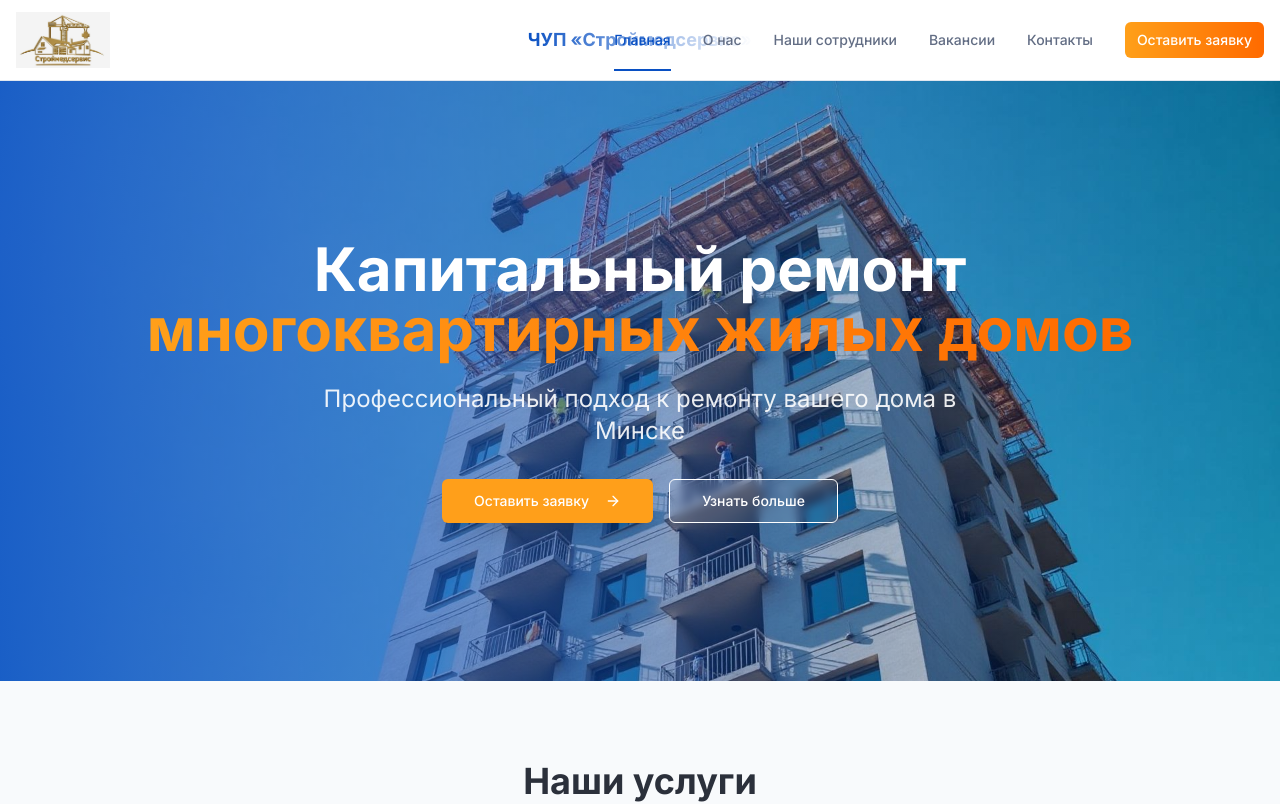
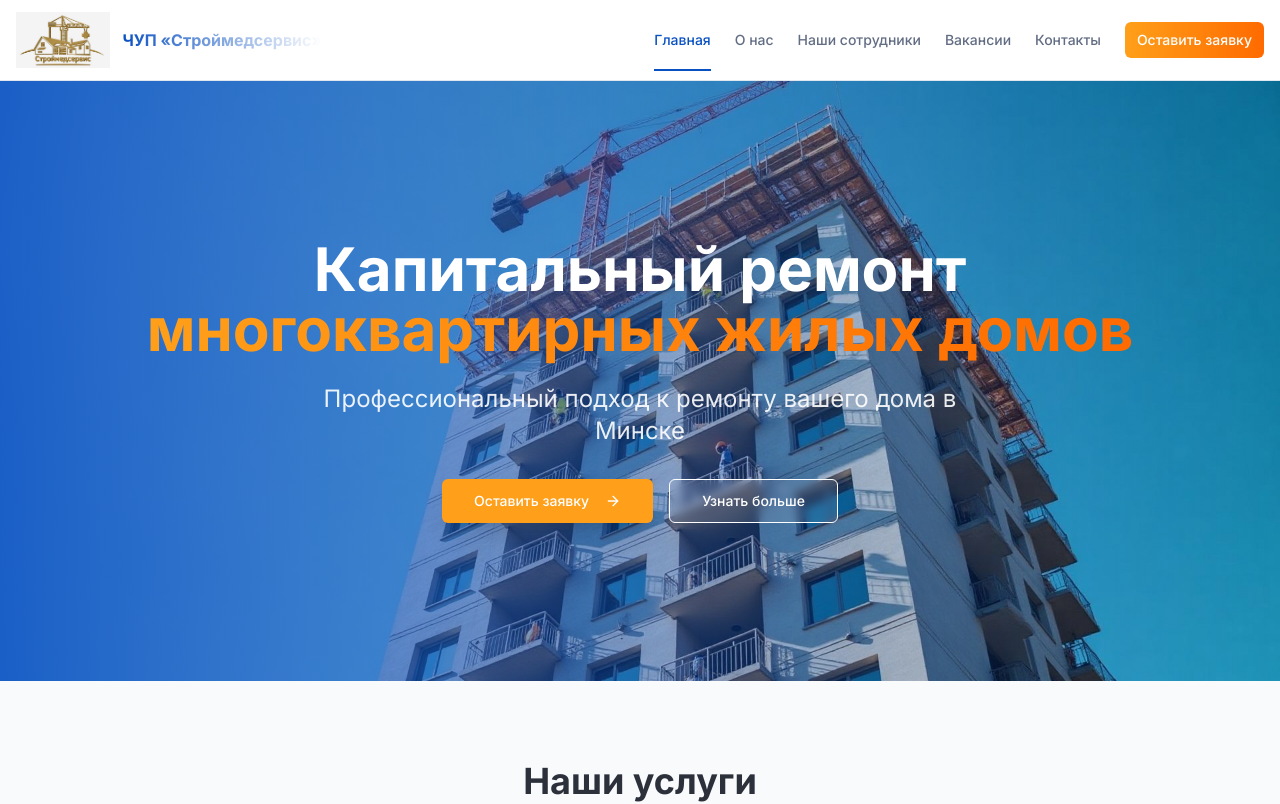
Before and after one commit to GriAndSer/remont-domov-minsk, a React (Vite) app: page / in a window 1280 px wide. Shown: the top 804 px of the page. Built offline with nearby package versions, Linux system fonts and the light colour scheme; the HTML template or start-up script is replaced by a standard one.

Commit message:
Fix company name overlap

```diff
--- a/src/components/Navigation.tsx
+++ b/src/components/Navigation.tsx
@@ -28,19 +28,13 @@ const Navigation = () => {
               alt="Строймедсервис логотип"
               className="h-14 w-auto transition-transform group-hover:scale-105"
             />
+            <span className="text-base font-bold bg-gradient-to-r from-primary to-primary-dark bg-clip-text text-transparent whitespace-nowrap hidden lg:block">
+              ЧУП «Строймедсервис»
+            </span>
           </Link>
 
-          {/* Company Name - Centered */}
-          <div className="hidden md:block absolute left-1/2 transform -translate-x-1/2">
-            <Link to="/">
-              <h1 className="text-lg font-bold bg-gradient-to-r from-primary to-primary-dark bg-clip-text text-transparent whitespace-nowrap hover:scale-105 transition-transform">
-                ЧУП «Строймедсервис»
-              </h1>
-            </Link>
-          </div>
-
           {/* Desktop Navigation */}
-          <div className="hidden md:flex items-center gap-8">
+          <div className="hidden md:flex items-center gap-6">
             {navLinks.map((link) => (
               <Link
                 key={link.path}
```
